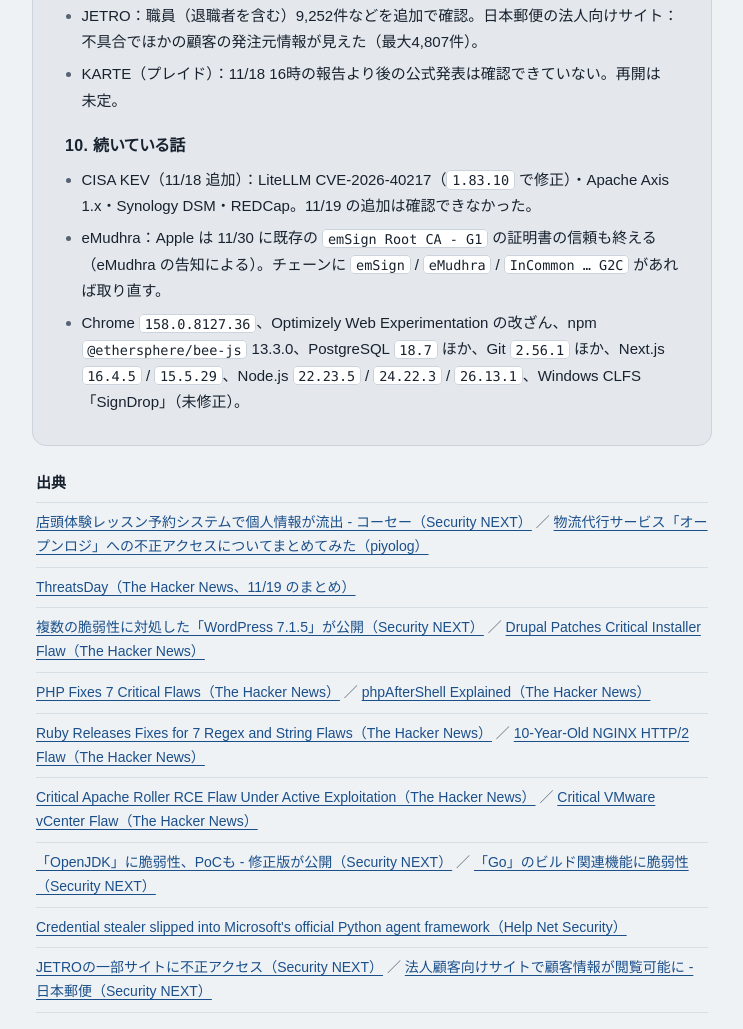
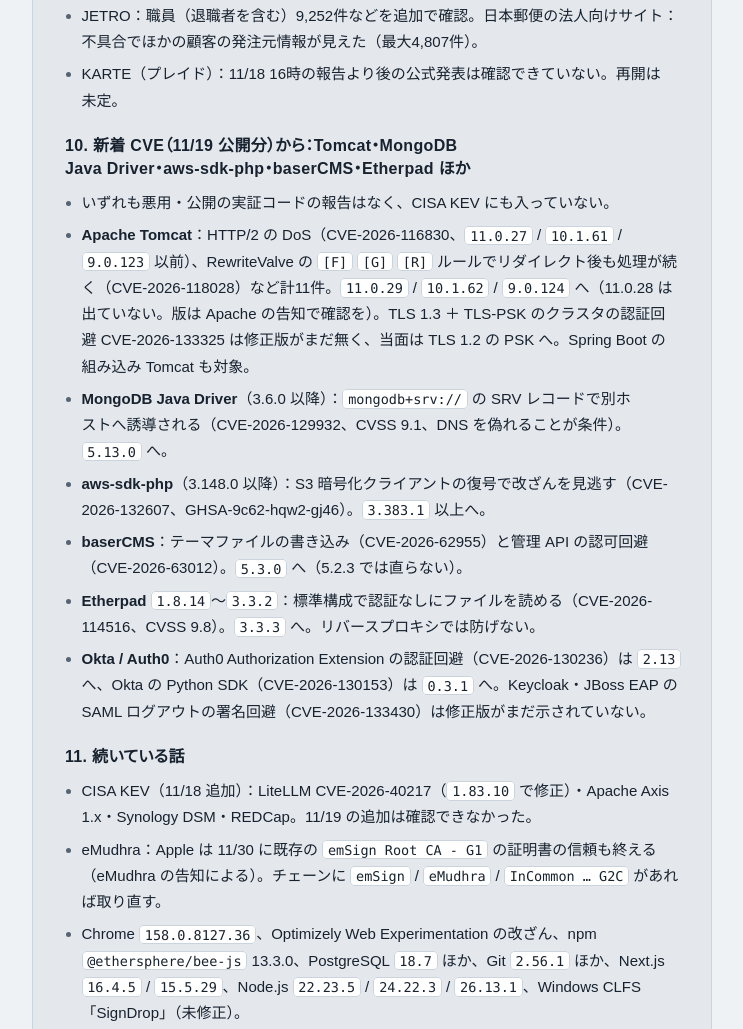
Before and after one commit to tsuki-lab/security-asakan, a plain HTML site: page issues/2026-11-20.html in a window 1280 px wide. Shown: the part 5205-6234 px from the top of the page, without its empty margins (268-1011 px from the left). Drawn offline with Linux system fonts and the light colour scheme; a web font is replaced by a local one.

Commit message:
2026-11-20 の号に新着 CVE（cve.now）の対策を追加
Co-Authored-By: Claude Opus 5.5 <noreply@anthropic.com>
Claude-Session: https://claude.ai/code/session_01Ge4fDAXMLAqGkt4pzrKbBd

```diff
--- a/issues/2026-11-20.html
+++ b/issues/2026-11-20.html
@@ -128,7 +128,18 @@
     <li>KARTE（プレイド）：11/18 16時の報告より後の公式発表は確認できていない。再開は未定。</li>
   </ul>
 
-  <h3>10. 続いている話</h3>
+  <h3>10. 新着 CVE（11/19 公開分）から：Tomcat・MongoDB Java Driver・aws-sdk-php・baserCMS・Etherpad ほか</h3>
+  <ul>
+    <li>いずれも悪用・公開の実証コードの報告はなく、CISA KEV にも入っていない。</li>
+    <li><strong>Apache Tomcat</strong>：HTTP/2 の DoS（CVE-2026-116830、<code>11.0.27</code> / <code>10.1.61</code> / <code>9.0.123</code> 以前）、RewriteValve の <code>[F]</code> <code>[G]</code> <code>[R]</code> ルールでリダイレクト後も処理が続く（CVE-2026-118028）など計11件。<code>11.0.29</code> / <code>10.1.62</code> / <code>9.0.124</code> へ（11.0.28 は出ていない。版は Apache の告知で確認を）。TLS 1.3 ＋ TLS-PSK のクラスタの認証回避 CVE-2026-133325 は修正版がまだ無く、当面は TLS 1.2 の PSK へ。Spring Boot の組み込み Tomcat も対象。</li>
+    <li><strong>MongoDB Java Driver</strong>（3.6.0 以降）：<code>mongodb+srv://</code> の SRV レコードで別ホストへ誘導される（CVE-2026-129932、CVSS 9.1、DNS を偽れることが条件）。<code>5.13.0</code> へ。</li>
+    <li><strong>aws-sdk-php</strong>（3.148.0 以降）：S3 暗号化クライアントの復号で改ざんを見逃す（CVE-2026-132607、GHSA-9c62-hqw2-gj46）。<code>3.383.1</code> 以上へ。</li>
+    <li><strong>baserCMS</strong>：テーマファイルの書き込み（CVE-2026-62955）と管理 API の認可回避（CVE-2026-63012）。<code>5.3.0</code> へ（5.2.3 では直らない）。</li>
+    <li><strong>Etherpad</strong> <code>1.8.14</code>〜<code>3.3.2</code>：標準構成で認証なしにファイルを読める（CVE-2026-114516、CVSS 9.8）。<code>3.3.3</code> へ。リバースプロキシでは防げない。</li>
+    <li><strong>Okta / Auth0</strong>：Auth0 Authorization Extension の認証回避（CVE-2026-130236）は <code>2.13</code> へ、Okta の Python SDK（CVE-2026-130153）は <code>0.3.1</code> へ。Keycloak・JBoss EAP の SAML ログアウトの署名回避（CVE-2026-133430）は修正版がまだ示されていない。</li>
+  </ul>
+
+  <h3>11. 続いている話</h3>
   <ul>
     <li>CISA KEV（11/18 追加）：LiteLLM CVE-2026-40217（<code>1.83.10</code> で修正）・Apache Axis 1.x・Synology DSM・REDCap。11/19 の追加は確認できなかった。</li>
     <li>eMudhra：Apple は 11/30 に既存の <code>emSign Root CA - G1</code> の証明書の信頼も終える（eMudhra の告知による）。チェーンに <code>emSign</code> / <code>eMudhra</code> / <code>InCommon … G2C</code> があれば取り直す。</li>
@@ -147,6 +158,7 @@
     <li><a href="https://thehackernews.com/2026/11/critical-apache-roller-rce-flaw-under.html">Critical Apache Roller RCE Flaw Under Active Exploitation（The Hacker News）</a> ／ <a href="https://thehackernews.com/2026/11/critical-vmware-vcenter-flaw-cvss-98.html">Critical VMware vCenter Flaw（The Hacker News）</a></li>
     <li><a href="https://www.security-next.com/193112">「OpenJDK」に脆弱性、PoCも - 修正版が公開（Security NEXT）</a> ／ <a href="https://www.security-next.com/192934">「Go」のビルド関連機能に脆弱性（Security NEXT）</a></li>
     <li><a href="https://www.helpnetsecurity.com/2026/11/19/microsoft-agent-framework-package-pypi-compromised/">Credential stealer slipped into Microsoft's official Python agent framework（Help Net Security）</a></li>
+    <li><a href="https://cve.now/cves">cve.now（新着 CVE 一覧）</a> ／ <a href="https://cve.now/CVE-2026-116830.md">Tomcat CVE-2026-116830</a> ／ <a href="https://cve.now/CVE-2026-129932.md">MongoDB Java Driver CVE-2026-129932</a> ／ <a href="https://github.com/aws/aws-sdk-php/security/advisories/GHSA-9c62-hqw2-gj46">aws-sdk-php GHSA-9c62-hqw2-gj46</a> ／ <a href="https://cve.now/CVE-2026-114516.md">Etherpad CVE-2026-114516</a></li>
     <li><a href="https://www.security-next.com/192759">JETROの一部サイトに不正アクセス（Security NEXT）</a> ／ <a href="https://www.security-next.com/192585">法人顧客向けサイトで顧客情報が閲覧可能に - 日本郵便（Security NEXT）</a></li>
   </ul>
 </section>
```
